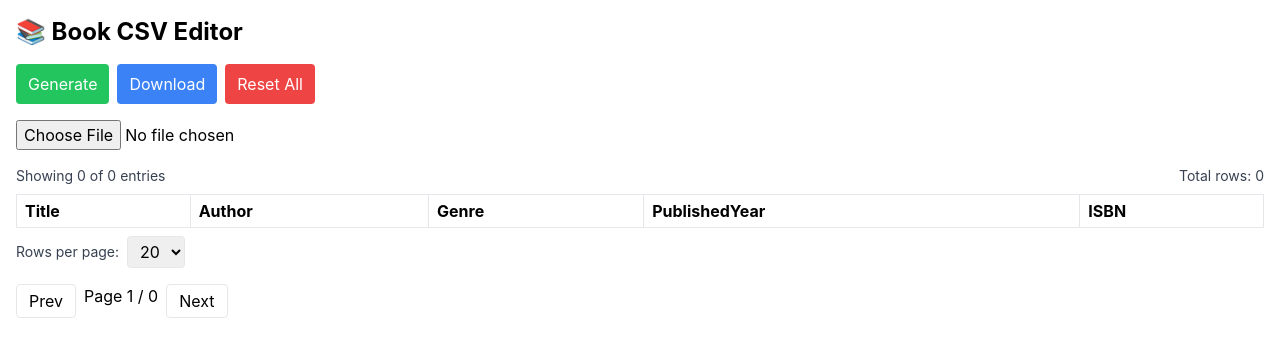
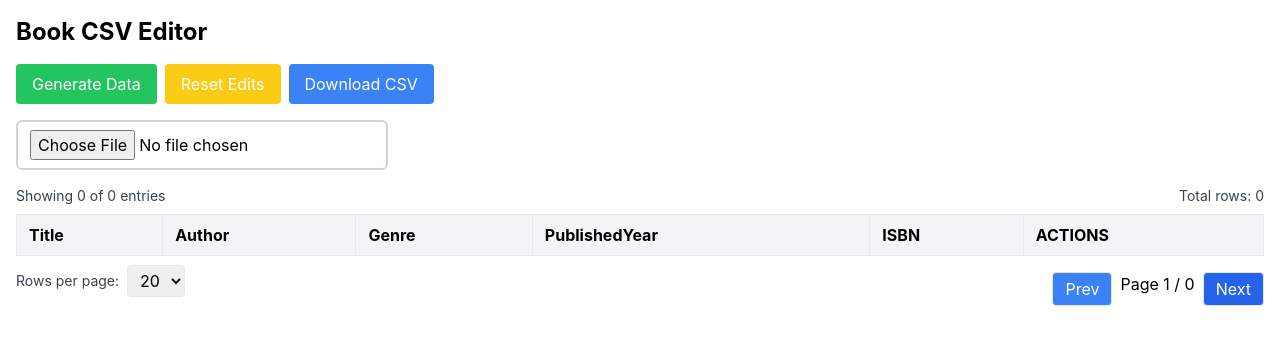
Before and after one commit to ThirumalMaruthamuthu/Task-Management, a React (Create React App) app: page / in a window 1280 px wide. Shown: the top 356 px of the page. Built offline with nearby package versions, Linux system fonts and the light colour scheme.

Commit message:
final changes added

```diff
--- a/src/components/BookTable.js
+++ b/src/components/BookTable.js
@@ -1,6 +1,6 @@
-import React from "react";
+import React, { useState } from "react";
 
-export default function BookTable({ rows, columns, sortConfig, setSortConfig }) {
+export default function BookTable({ rows, columns, sortConfig, setSortConfig, onCellChange }) {
   const requestSort = (col) => {
     let direction = "asc";
     if (sortConfig.key === col && sortConfig.direction === "asc") {
@@ -9,37 +9,81 @@ export default function BookTable({ rows, columns, sortConfig, setSortConfig })
     setSortConfig({ key: col, direction });
   };
 
+  const [editingRow, setEditingRow] = useState(null);
+  const [rowValues, setRowValues] = useState({});
+
+  const startEditing = (rowIndex) => {
+    setEditingRow(rowIndex);
+    setRowValues({ ...rows[rowIndex] });
+  };
+
+  const saveEditing = (rowIndex) => {
+    Object.keys(rowValues).forEach((col) => onCellChange(rowIndex, col, rowValues[col]));
+    setEditingRow(null);
+  };
+
+  const handleInputChange = (col, value) => {
+    setRowValues((prev) => ({ ...prev, [col]: value }));
+  };
+
   return (
-    <table className="w-full border">
-      <thead>
+    <div className="overflow-x-auto">
+      <table className="w-full border border-gray-300 min-w-max">
+        <thead className="bg-gray-100 sticky top-0">
           <tr>
             {columns.map((col) => (
               <th
                 key={col}
-              className="border px-2 py-1 text-left cursor-pointer select-none"
+                className="border px-3 py-2 text-left cursor-pointer select-none"
                 onClick={() => requestSort(col)}
               >
                 {col}
                 {sortConfig.key === col && (
-                <span className="ml-1 text-xs">
-                  {sortConfig.direction === "asc" ? "▲" : "▼"}
-                </span>
+                  <span className="ml-1 text-xs">{sortConfig.direction === "asc" ? "▲" : "▼"}</span>
                 )}
               </th>
             ))}
+            <th className="border px-3 py-2 text-left select-none">ACTIONS</th>
           </tr>
         </thead>
         <tbody>
           {rows.map((row, i) => (
-          <tr key={i}>
+            <tr key={i} className={row._edited ? "bg-yellow-100" : "hover:bg-gray-50"}>
               {columns.map((col) => (
                 <td key={col} className="border px-2 py-1">
-                {row[col]}
+                  {editingRow === i ? (
+                    <input
+                      type="text"
+                      value={rowValues[col]}
+                      onChange={(e) => handleInputChange(col, e.target.value)}
+                      className="border px-1 py-0.5 rounded w-full"
+                    />
+                  ) : (
+                    row[col]
+                  )}
                 </td>
               ))}
+              <td className="border px-2 py-1">
+                {editingRow === i ? (
+                  <button
+                    onClick={() => saveEditing(i)}
+                    className="bg-green-500 text-white px-3 py-1 rounded hover:bg-green-600"
+                  >
+                    Save
+                  </button>
+                ) : (
+                  <button
+                    onClick={() => startEditing(i)}
+                    className="bg-blue-500 text-white px-3 py-1 rounded hover:bg-blue-600"
+                  >
+                    Edit
+                  </button>
+                )}
+              </td>
             </tr>
           ))}
         </tbody>
       </table>
+    </div>
   );
 }
--- a/src/components/FileUploader.js
+++ b/src/components/FileUploader.js
@@ -1,14 +1,28 @@
 import React from "react";
+import Papa from "papaparse";
 
 export default function FileUploader({ onUpload }) {
   const handleChange = (e) => {
     const file = e.target.files[0];
-    if (file) onUpload(file);
+    if (!file) return;
+
+    Papa.parse(file, {
+      header: true,
+      skipEmptyLines: true,
+      complete: (results) => {
+        onUpload(results.data);
+      },
+    });
   };
 
   return (
     <div className="my-4">
-      <input type="file" accept=".csv" onChange={handleChange} />
+      <input
+        type="file"
+        accept=".csv"
+        onChange={handleChange}
+        className="border-2 border-gray-300 rounded-md px-3 py-2 w-100 cursor-pointer hover:border-blue-400 focus:outline-none focus:ring-2 focus:ring-blue-300"
+      />
     </div>
   );
 }
--- a/src/components/Pagination.js
+++ b/src/components/Pagination.js
@@ -1,12 +1,12 @@
 import React from "react";
 
-export default function Pagination({ currentPage, setCurrentPage, pageCount }) {
+export default function Pagination({ currentPage, setCurrentPage, pageCount,nextDisabled }) {
   return (
     <div className="flex gap-2 mt-4">
       <button
         disabled={currentPage === 1}
         onClick={() => setCurrentPage((p) => p - 1)}
-        className="px-3 py-1 border rounded"
+        className="px-3 py-1 bg-blue-500 text-white border rounded"
       >
         Prev
       </button>
@@ -14,9 +14,9 @@ export default function Pagination({ currentPage, setCurrentPage, pageCount }) {
         Page {currentPage} / {pageCount}
       </span>
       <button
-        disabled={currentPage === pageCount}
+        disabled={pageCount === 0}
         onClick={() => setCurrentPage((p) => p + 1)}
-        className="px-3 py-1 border rounded"
+        className="px-3 py-1 bg-blue-600 text-white border rounded"
       >
         Next
       </button>
--- a/src/components/Toolbar.js
+++ b/src/components/Toolbar.js
@@ -1,28 +1,32 @@
 import React from "react";
-import Papa from "papaparse";
 
-export default function Toolbar({ onGenerate, onReset, rows, columns }) {
-  const downloadCSV = () => {
-    const csv = Papa.unparse(rows, { columns });
-    const blob = new Blob([csv], { type: "text/csv;charset=utf-8;" });
+export default function Toolbar({ onGenerate, onReset, rows, columns,downloadDisabled }) {
+  const handleDownload = () => {
+    const csvContent = [
+      columns.join(","),
+      ...rows.map(row => columns.map(c => row[c]).join(",")),
+    ].join("\n");
+
+    const blob = new Blob([csvContent], { type: "text/csv;charset=utf-8;" });
     const url = URL.createObjectURL(blob);
-    const a = document.createElement("a");
-    a.href = url;
-    a.download = "edited_books.csv";
-    a.click();
-    URL.revokeObjectURL(url);
+    const link = document.createElement("a");
+    link.href = url;
+    link.setAttribute("download", "edited_books.csv");
+    document.body.appendChild(link);
+    link.click();
+    document.body.removeChild(link);
   };
 
   return (
     <div className="flex gap-2 mb-4">
-      <button onClick={onGenerate} className="px-3 py-2 bg-green-500 text-white rounded">
-        Generate
+      <button onClick={onGenerate} className="px-4 py-2 bg-green-500 text-white rounded hover:bg-green-600">
+        Generate Data
       </button>
-      <button onClick={downloadCSV} className="px-3 py-2 bg-blue-500 text-white rounded">
-        Download
+      <button onClick={onReset} className="px-4 py-2 bg-yellow-400 text-white rounded hover:bg-yellow-500">
+        Reset Edits
       </button>
-      <button onClick={onReset} className="px-3 py-2 bg-red-500 text-white rounded">
-        Reset All
+      <button onClick={handleDownload} disabled={downloadDisabled} className="px-4 py-2 bg-blue-500 text-white rounded hover:bg-blue-600">
+        Download CSV
       </button>
     </div>
   );
--- a/src/pages/HomePage.js
+++ b/src/pages/HomePage.js
@@ -59,18 +59,31 @@ export default function HomePage() {
   const start = (currentPage - 1) * pageSize;
   const pageRows = sortedRows.slice(start, start + pageSize);
 
+
+  const handleCellChange = (rowIndex, column, newValue) => {
+  setRows(prevRows => {
+    const updatedRows = [...prevRows];
+    updatedRows[rowIndex] = {
+      ...updatedRows[rowIndex],
+      [column]: newValue,
+      _edited: true,
+    };
+    return updatedRows;
+  });
+};
+
   return (
     <div className="p-4">
-    <h1 className="text-2xl font-bold mb-4">📚 Book CSV Editor</h1>
+        {/* Toolbar */}
+      <h1 className="text-2xl font-bold mb-4">Book CSV Editor</h1>
       <Toolbar
         onGenerate={handleGenerate}
         onReset={resetAll}
         rows={rows}
         columns={columns}
+        downloadDisabled={pageRows.length ===0}
       />
       <FileUploader onUpload={handleUpload} />
-
-
 
       {/* Table Data Count */}
       <div className="flex justify-between items-center my-2 text-sm text-gray-700">
@@ -80,13 +93,17 @@ export default function HomePage() {
         <span>Total rows: {rows.length}</span>
       </div>
 
+      {/* Table Data */}
+
       <BookTable
         rows={pageRows}
         columns={columns}
         sortConfig={sortConfig}
         setSortConfig={setSortConfig}
+        onCellChange={handleCellChange}
       />
-
+      {/* Pagination and Table count */}
+      <div className="flex justify-between">
         <div className="flex items-center gap-2 my-2">
           <label className="text-sm text-gray-700">Rows per page:</label>
           <select
@@ -109,5 +126,6 @@ export default function HomePage() {
           pageCount={pageCount}
         />
       </div>
+    </div>
   );
 }
```
Lines whose indentation alone changed are shown as unchanged.
